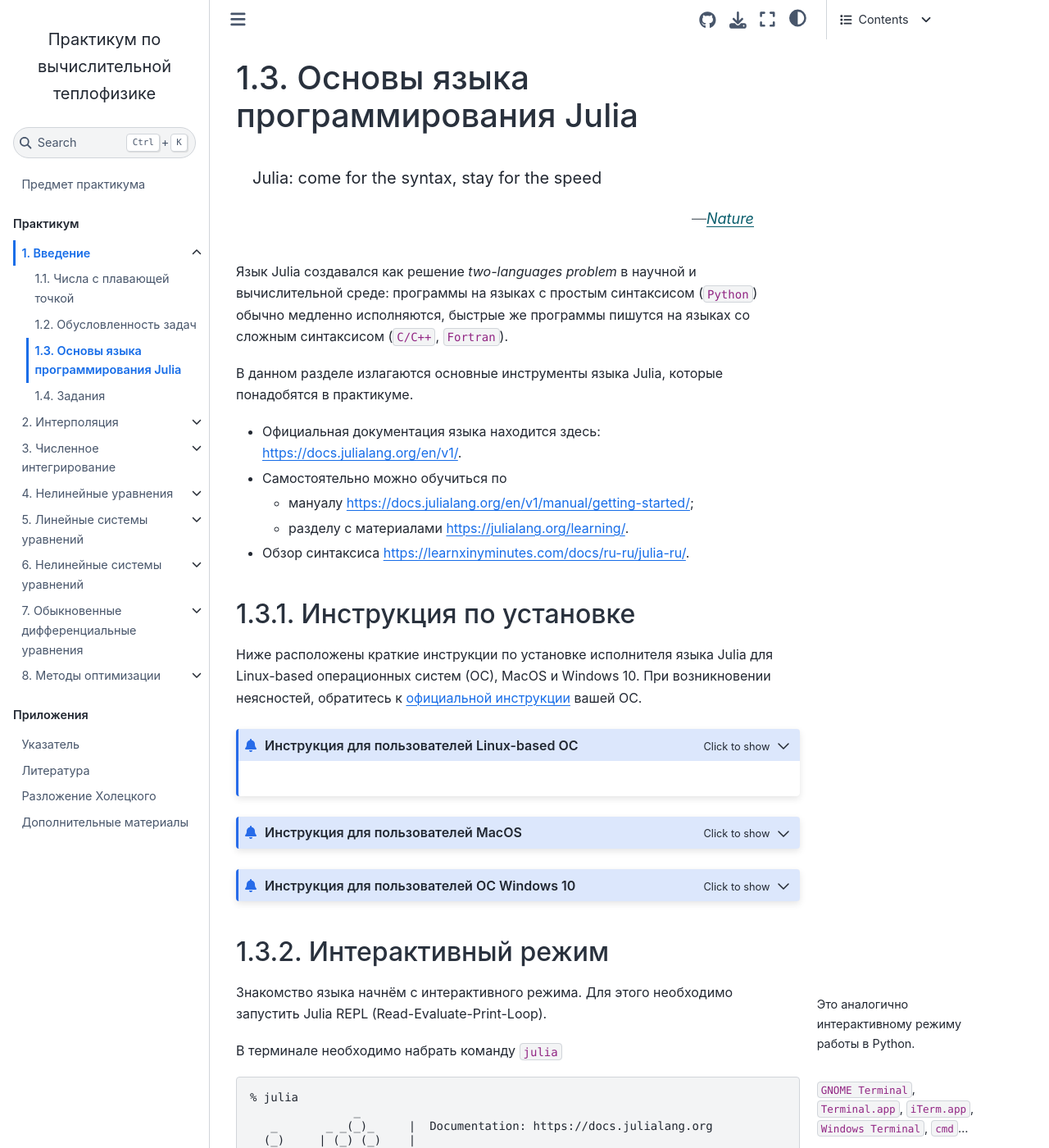
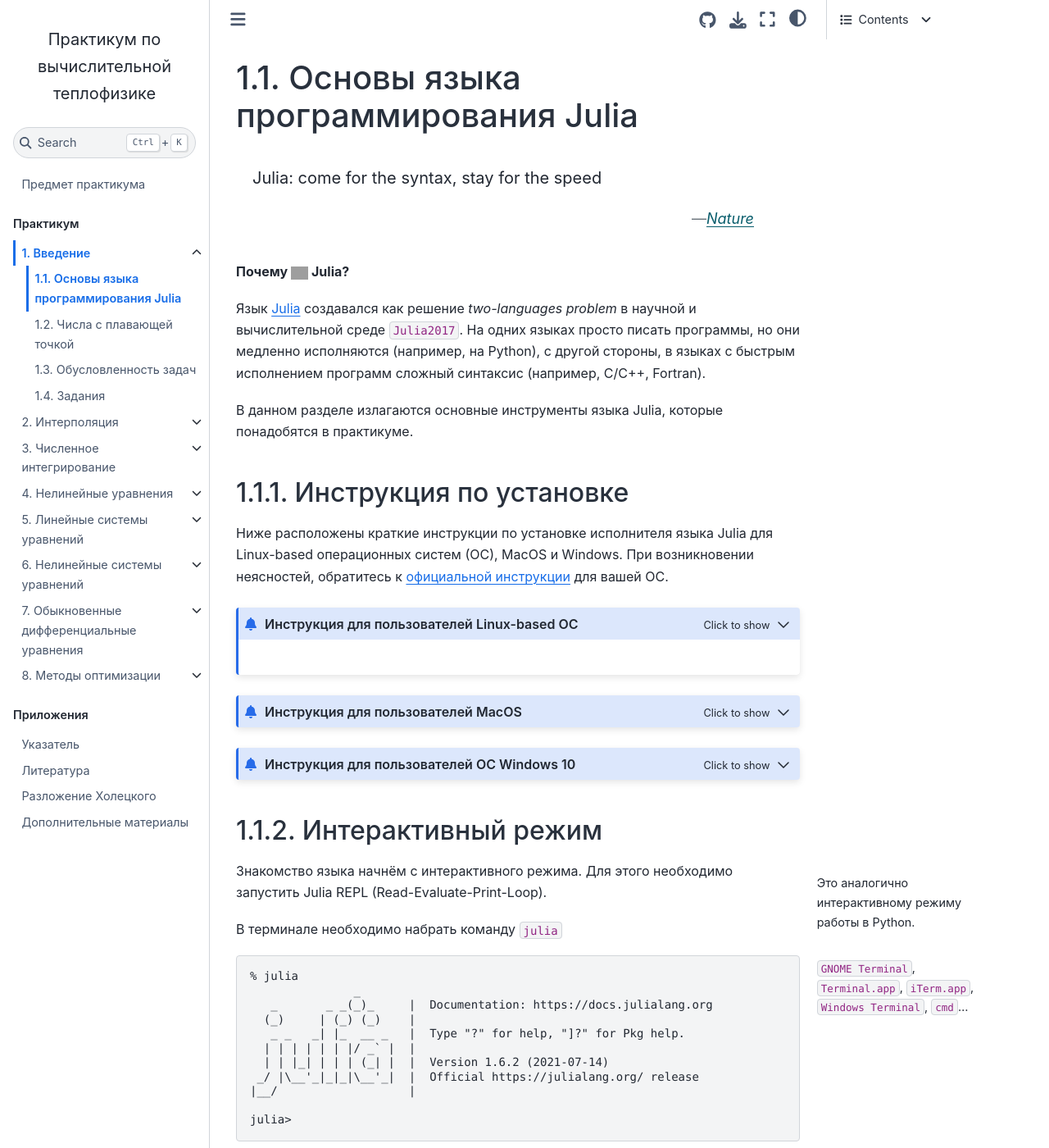
Before and after one commit to stepanzh/computational_thermodynamics, a Jupyter Book: the page built from book/intro/julia.md, in a window 1280 px wide and 1400 px high. Shown: the whole window at 82% size. Built offline with Jupyter Book 1.0.4 settings and Sphinx 7.4.7 and the Sphinx Book theme 1.1.4, drawn with Linux system fonts in a browser that asks for light colours; cross-references to code outside the pages are shown as plain code; some of the changed text lies outside the part shown; grey boxes are pictures that could not be loaded.

Commit message:
Move Julia as start of intro

````diff
--- a/book/_toc.yml
+++ b/book/_toc.yml
@@ -9,9 +9,9 @@
   chapters:
   - file: intro/index
     sections:
+    - file: intro/julia
     - file: intro/float
     - file: intro/cond
-    - file: intro/julia
     - file: intro/ex
   - file: interpolation/index
     sections:
--- a/book/intro/julia.md
+++ b/book/intro/julia.md
@@ -2,6 +2,7 @@
 substitutions:
   urldownload: "**[[url]](https://julialang.org/downloads/)**"
   wintermdwnld: "<img src=\"https://www.microsoft.com/favicon.ico%3Fv2\" style=\"height: 1em;\" alt=\"⊞\"> [Windows Terminal](https://aka.ms/terminal)"
+  julia_logo: "<img src=\"https://raw.githubusercontent.com/JuliaLang/julia-logo-graphics/master/images/julia-dots.svg\" style=\"height: 1em;\">"
 ---
 
 # Основы языка программирования Julia
@@ -12,19 +13,15 @@
 -- *[Nature](https://www.nature.com/articles/d41586-019-02310-3)*
 ```
 
-Язык Julia создавался как решение *two-languages problem* в научной и вычислительной среде: программы на языках с простым синтаксисом (`Python`) обычно медленно исполняются, быстрые же программы пишутся на языках со сложным синтаксисом (`C/C++`, `Fortran`).
+**Почему {{ julia_logo }} Julia?**
+
+Язык [Julia](https://julialang.org/) создавался как решение *two-languages problem* в научной и вычислительной среде {cite}`Julia2017`. На одних языках просто писать программы, но они медленно исполняются (например, на Python), с другой стороны, в языках с быстрым исполнением программ сложный синтаксис (например, C/C++, Fortran).
 
 В данном разделе излагаются основные инструменты языка Julia, которые понадобятся в практикуме.
 
-- Официальная документация языка находится здесь: https://docs.julialang.org/en/v1/.
-- Самостоятельно можно обучиться по
-  - мануалу https://docs.julialang.org/en/v1/manual/getting-started/;
-  - разделу с материалами https://julialang.org/learning/.
-- Обзор синтаксиса https://learnxinyminutes.com/docs/ru-ru/julia-ru/.
-
 ## Инструкция по установке
 
-Ниже расположены краткие инструкции по установке исполнителя языка Julia для Linux-based операционных систем (ОС), MacOS и Windows 10. При возникновении неясностей, обратитесь к [официальной инструкции](https://julialang.org/downloads/platform/) вашей ОС.
+Ниже расположены краткие инструкции по установке исполнителя языка Julia для Linux-based операционных систем (ОС), MacOS и Windows. При возникновении неясностей, обратитесь к [официальной инструкции](https://julialang.org/downloads/platform/) для вашей ОС.
 
 ```{admonition} Инструкция для пользователей Linux-based ОС
 :class: dropdown
--- a/book/praktikum.bib
+++ b/book/praktikum.bib
@@ -117,3 +117,15 @@
   pages = {288},
   edition = {3},
 }
+@article{Julia2017,
+  title={Julia: A fresh approach to numerical computing},
+  author={Bezanson, Jeff and Edelman, Alan and Karpinski, Stefan and Shah, Viral B},
+  journal={SIAM {R}eview},
+  volume={59},
+  number={1},
+  pages={65--98},
+  year={2017},
+  publisher={SIAM},
+  doi={10.1137/141000671},
+  url={https://epubs.siam.org/doi/10.1137/141000671}
+}
````
